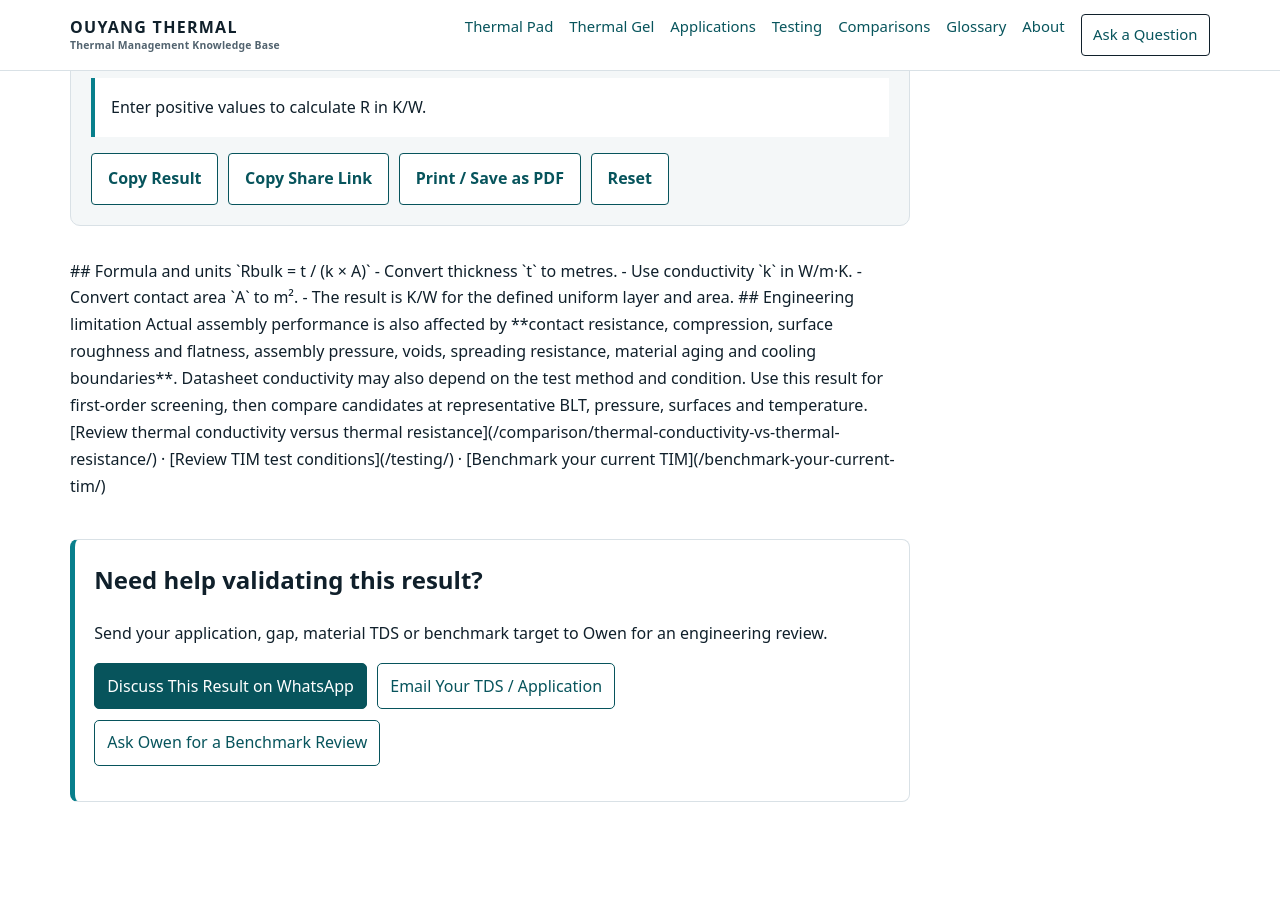
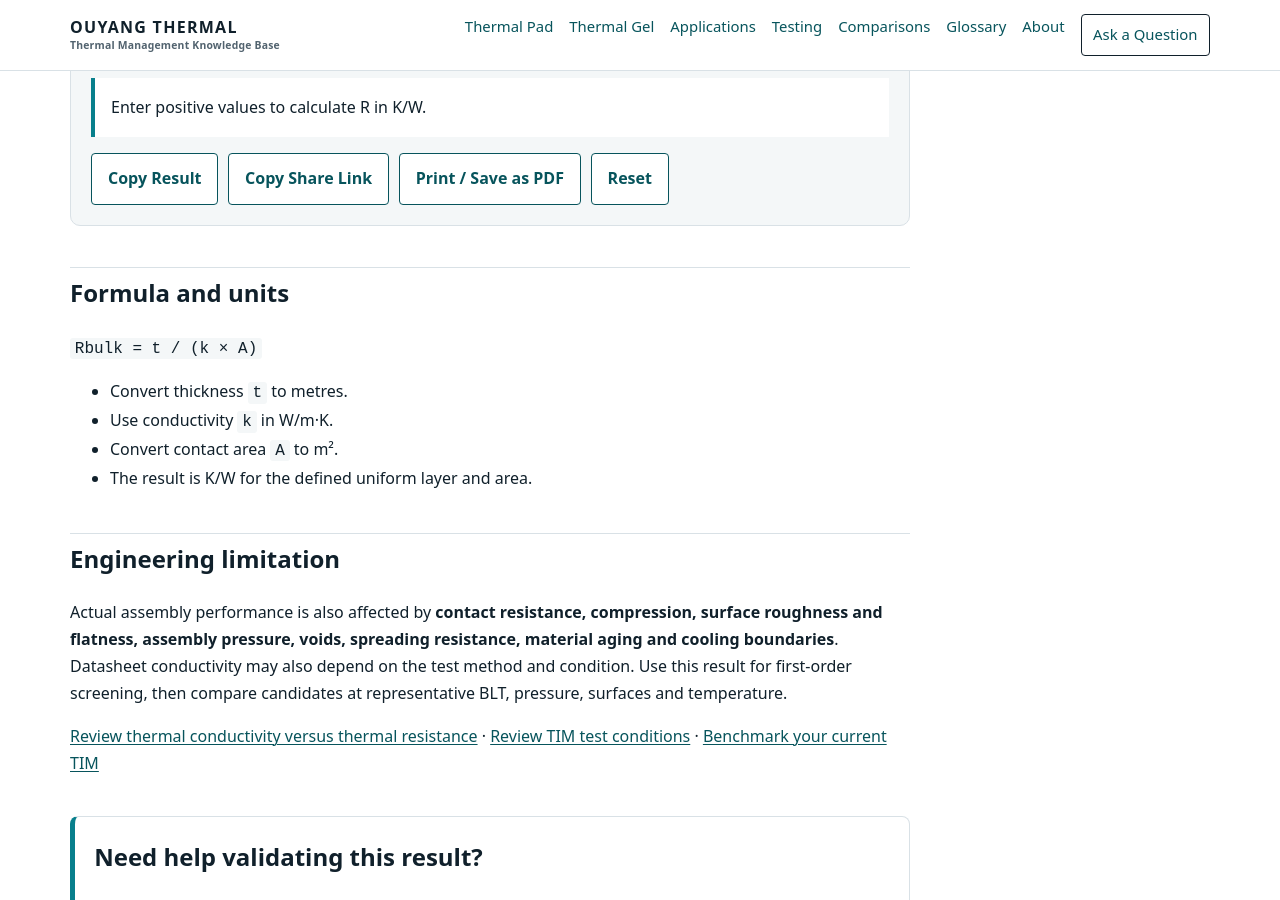
Before and after one commit to OuYangThermal/OuYangThermal.github.io, a Jekyll site: the page built from engineering-resources/thermal-resistance-calculator/index.html, in a window 1280 px wide and 900 px high, scrolled down 734 px. Built offline with Jekyll 4.4.1, drawn with Linux system fonts in a browser that asks for light colours.

Commit message:
Fix engineering tool content rendering

```diff
--- a/engineering-resources/thermal-resistance-calculator/index.html
+++ b/engineering-resources/thermal-resistance-calculator/index.html
@@ -24,20 +24,12 @@ permalink: /engineering-resources/thermal-resistance-calculator/
   <div class="tool-actions"><button type="button" data-copy-result>Copy Result</button><button type="button" data-copy-link>Copy Share Link</button><button type="button" data-print>Print / Save as PDF</button><button type="reset">Reset</button></div>
 </form>
 
-## Formula and units
-
-`Rbulk = t / (k × A)`
-
-- Convert thickness `t` to metres.
-- Use conductivity `k` in W/m·K.
-- Convert contact area `A` to m².
-- The result is K/W for the defined uniform layer and area.
-
-## Engineering limitation
-
-Actual assembly performance is also affected by **contact resistance, compression, surface roughness and flatness, assembly pressure, voids, spreading resistance, material aging and cooling boundaries**. Datasheet conductivity may also depend on the test method and condition. Use this result for first-order screening, then compare candidates at representative BLT, pressure, surfaces and temperature.
-
-[Review thermal conductivity versus thermal resistance]({{ '/comparison/thermal-conductivity-vs-thermal-resistance/' | relative_url }}) · [Review TIM test conditions]({{ '/testing/' | relative_url }}) · [Benchmark your current TIM]({{ '/benchmark-your-current-tim/' | relative_url }})
+<h2>Formula and units</h2>
+<p><code>Rbulk = t / (k × A)</code></p>
+<ul><li>Convert thickness <code>t</code> to metres.</li><li>Use conductivity <code>k</code> in W/m·K.</li><li>Convert contact area <code>A</code> to m².</li><li>The result is K/W for the defined uniform layer and area.</li></ul>
+<h2>Engineering limitation</h2>
+<p>Actual assembly performance is also affected by <strong>contact resistance, compression, surface roughness and flatness, assembly pressure, voids, spreading resistance, material aging and cooling boundaries</strong>. Datasheet conductivity may also depend on the test method and condition. Use this result for first-order screening, then compare candidates at representative BLT, pressure, surfaces and temperature.</p>
+<p><a href="{{ '/comparison/thermal-conductivity-vs-thermal-resistance/' | relative_url }}">Review thermal conductivity versus thermal resistance</a> · <a href="{{ '/testing/' | relative_url }}">Review TIM test conditions</a> · <a href="{{ '/benchmark-your-current-tim/' | relative_url }}">Benchmark your current TIM</a></p>
 
 {% include tool-result-cta.html %}
 
```
Also changed, not shown: engineering-resources/thermal-pad-compression-calculator/index.html (+7 -13 lines), engineering-resources/tim-selection-tool/index.html (+7 -13 lines), engineering-resources/tim-tds-comparison-tool/index.html (+7 -13 lines).
